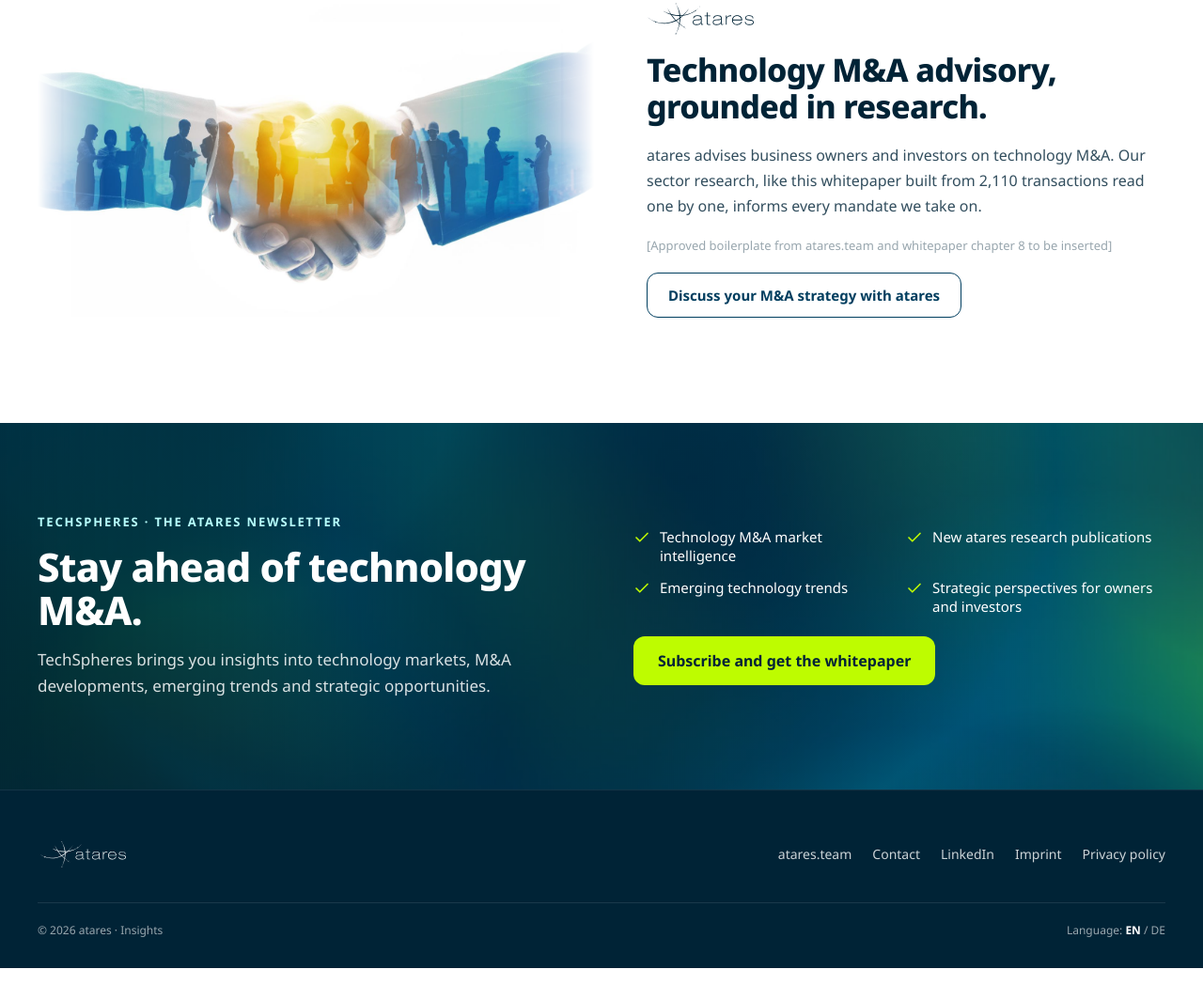
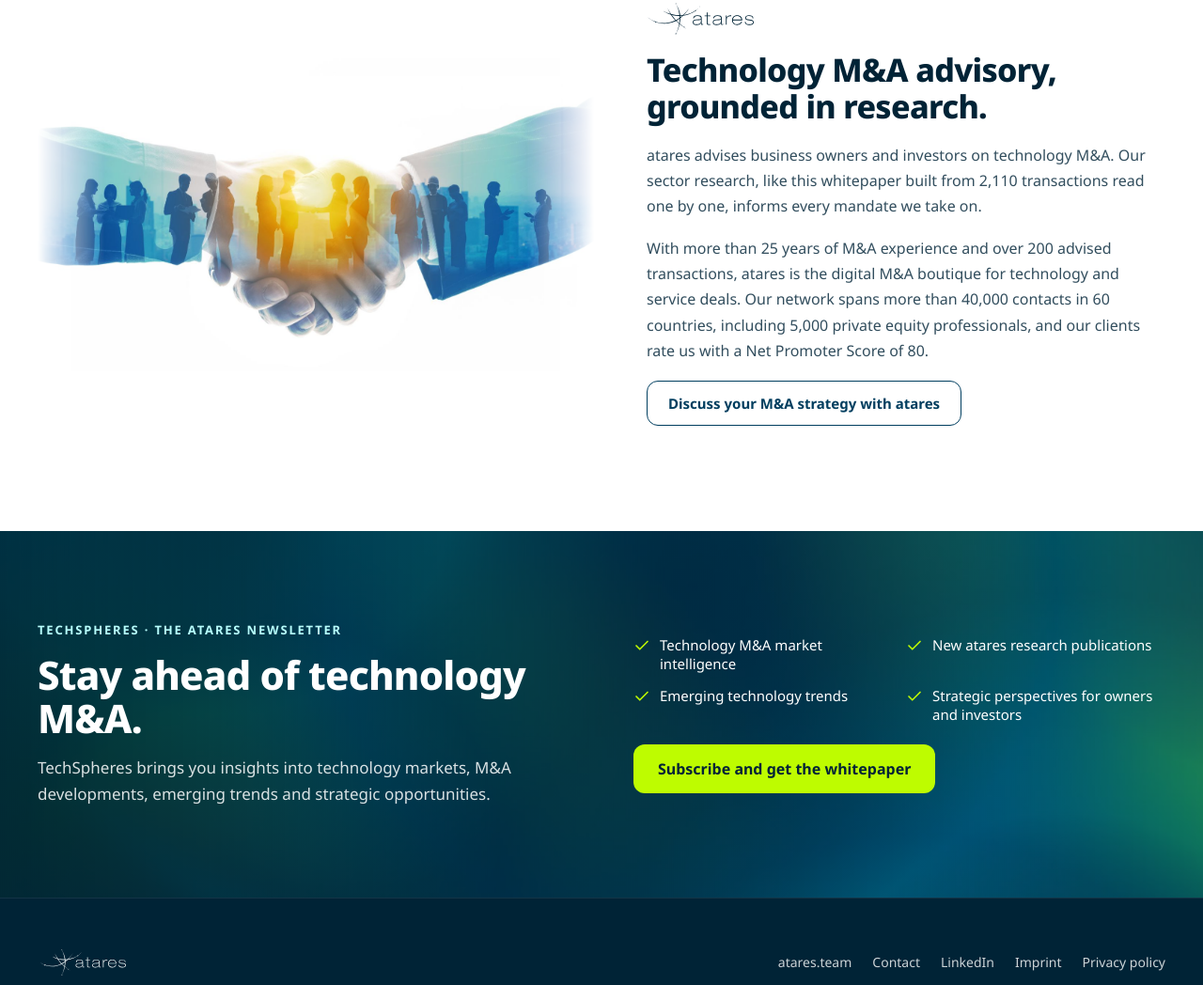
Before and after one commit to esma1222/Industrial-Tech, a plain HTML site: page index.html in a window 1280 px wide. Shown: the part 6299-7347 px from the top of the page at 94% size. Drawn offline with Linux system fonts and the light colour scheme.

Commit message:
Check page against the latest whitepaper; fill About atares text
All figures, chapter page references and the cover date match the latest
PDF. The About section placeholder is replaced with facts from whitepaper
chapter 8 (pp. 53-54).

Co-Authored-By: Claude Opus 5.5 <noreply@anthropic.com>
Claude-Session: https://claude.ai/code/session_019EF7HVBqi68cr6k1kAaJrs

```diff
--- a/index.html
+++ b/index.html
@@ -490,7 +490,7 @@ a{color:#007775}a:hover{color:#003e5f}
       <img src="assets/72cf1533cfc05b7e396a2d8bfa13f65b.svg" alt="atares" style="height: 34px; width: auto; align-self: flex-start">
       <h2 style="margin: 0; font-size: 34px; line-height: 1.15; font-weight: 800; letter-spacing: -0.02em; color: #002336">Technology M&amp;A advisory, grounded in research.</h2>
       <p style="margin: 0; font-size: 16px; line-height: 1.7; color: #324e5e">atares advises business owners and investors on technology M&amp;A. Our sector research, like this whitepaper built from 2,110 transactions read one by one, informs every mandate we take on.</p>
-      <p style="margin: 0; font-size: 13px; line-height: 1.6; color: #98a6ae">[Approved boilerplate from atares.team and whitepaper chapter 8 to be inserted]</p>
+      <p style="margin: 0; font-size: 16px; line-height: 1.7; color: #324e5e">With more than 25 years of M&amp;A experience and over 200 advised transactions, atares is the digital M&amp;A boutique for technology and service deals. Our network spans more than 40,000 contacts in 60 countries, including 5,000 private equity professionals, and our clients rate us with a Net Promoter Score of 80.</p>
       <a href="https://atares.team" class="btn-ghost" style="align-self: flex-start; color: #003e5f; text-decoration: none; font-size: 15px; font-weight: 700; padding: 13px 22px; border-radius: 12px; border: 1.5px solid #003e5f">Discuss your M&amp;A strategy with atares</a>
     </div>
   </div>
```
Also changed, not shown: 1 other file.
